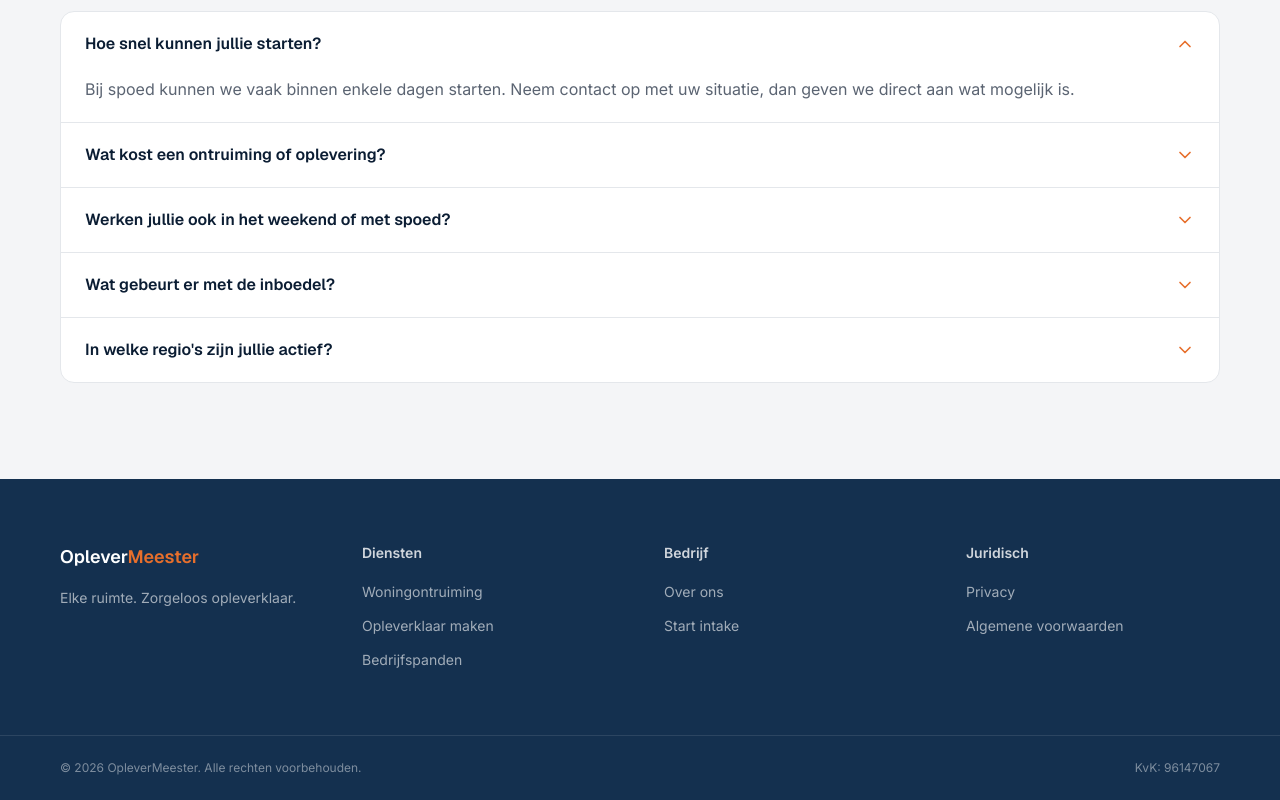
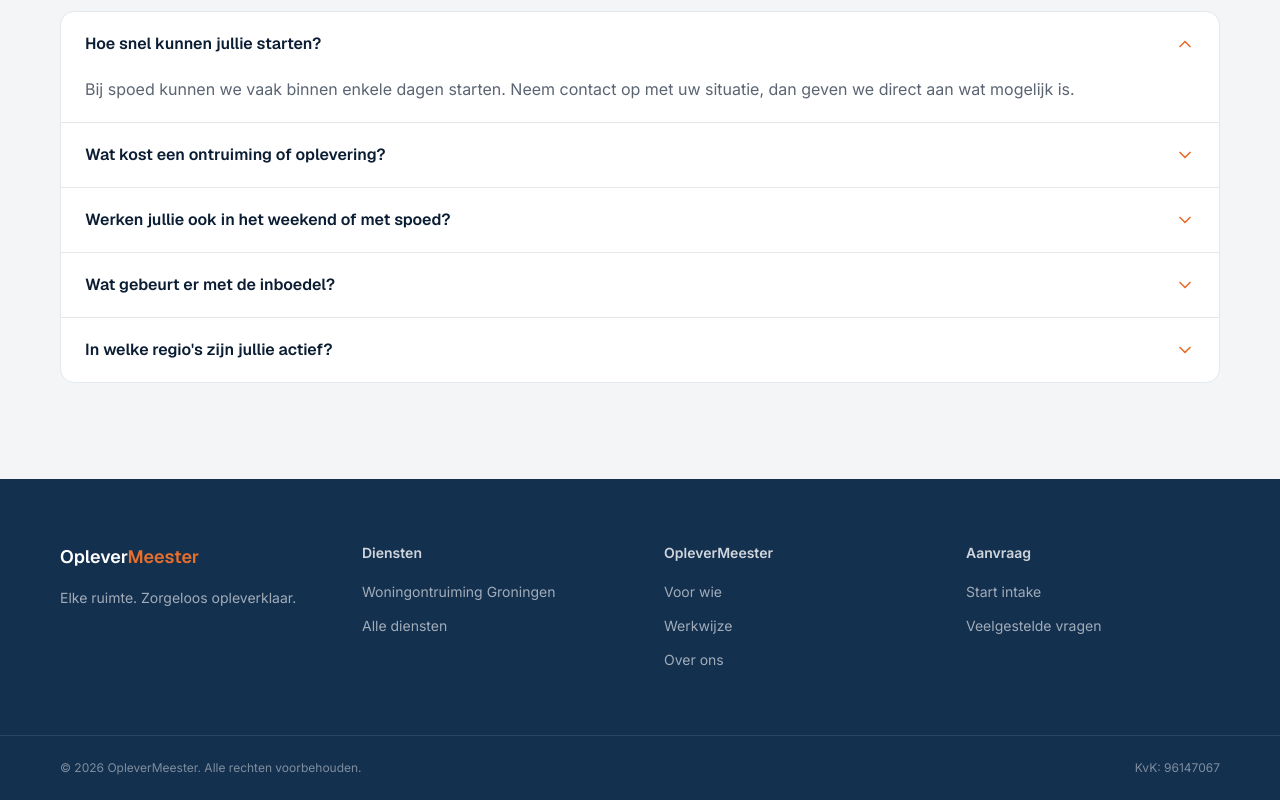
Before and after one commit to sandvlietbv/OpleverMeester, a Next.js app: page / in a window 1280 px wide. Shown: the part 5181-5981 px from the top of the page. Built offline with nearby package versions, Linux system fonts and the light colour scheme.

Commit message:
Remove dead footer links before launch

```diff
--- a/components/Footer.tsx
+++ b/components/Footer.tsx
@@ -4,23 +4,23 @@ const FOOTER_LINKS = [
   {
     heading: "Diensten",
     links: [
-      { label: "Woningontruiming", href: "/diensten/woningontruiming" },
-      { label: "Opleverklaar maken", href: "/diensten/opleverklaar-maken" },
-      { label: "Bedrijfspanden", href: "/diensten/bedrijfspanden" },
+      { label: "Woningontruiming Groningen", href: "/woningontruiming-groningen" },
+      { label: "Alle diensten", href: "/#diensten" },
     ],
   },
   {
-    heading: "Bedrijf",
+    heading: "OpleverMeester",
     links: [
-      { label: "Over ons", href: "/over-ons" },
-      { label: "Start intake", href: "/#intake" },
+      { label: "Voor wie", href: "/#voor-wie" },
+      { label: "Werkwijze", href: "/#werkwijze" },
+      { label: "Over ons", href: "/#vertrouwen" },
     ],
   },
   {
-    heading: "Juridisch",
+    heading: "Aanvraag",
     links: [
-      { label: "Privacy", href: "/privacy" },
-      { label: "Algemene voorwaarden", href: "/algemene-voorwaarden" },
+      { label: "Start intake", href: "/#intake" },
+      { label: "Veelgestelde vragen", href: "/#faq" },
     ],
   },
 ];
```
